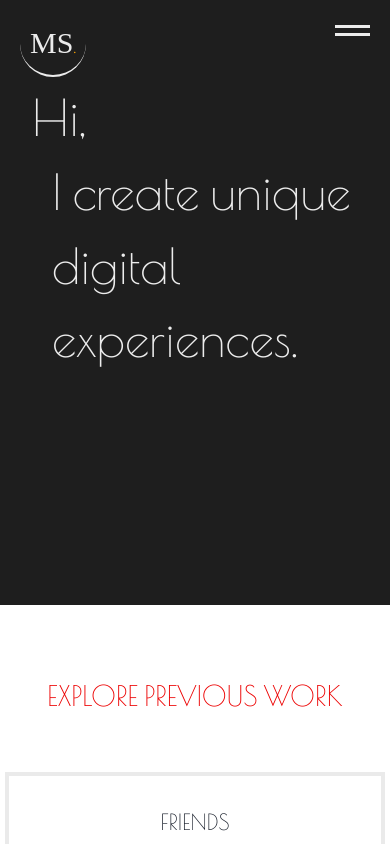
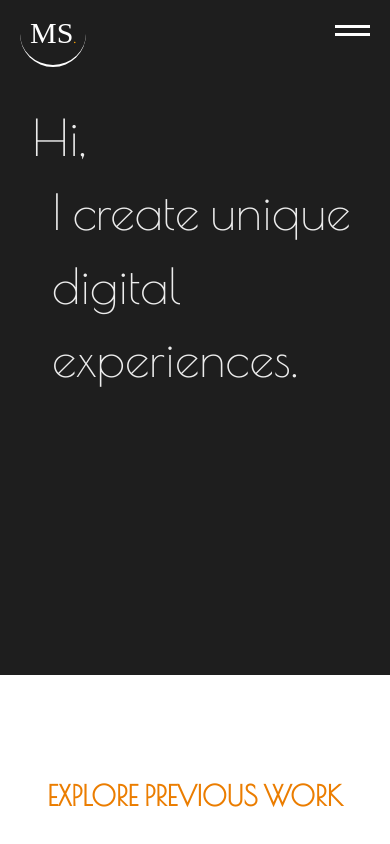
Before and after one commit to martinstojmenovski/Portfolio, a React (Create React App) app: page / in a window 390 px wide. Shown: the top 844 px of the page. Built offline with nearby package versions, Linux system fonts and the light colour scheme; a web font is replaced by a local one.

Commit message:
Finished design on hamburger menu..

```diff
--- a/src/Components/Dashboard.js
+++ b/src/Components/Dashboard.js
@@ -1,11 +1,8 @@
 import { Container, Heading, Text, background } from "@chakra-ui/react";
-
-import Background from "./images/denver-colorado.jpg";
 
 export default function Dashboard({ dashboard }) {
     const background = {
         position: "relative",
-        top: "-70px",
         height: "80vh",
         background:"rgb(30, 30, 30)",
     }
@@ -23,7 +20,7 @@ export default function Dashboard({ dashboard }) {
             <Container width={['100%', '80%']} top={"0"}
 
              >
-                <Text pl={"10px"} pt={"150px"} color={"#ececec"}  fontSize={50}>
+                <Text pl={"10px"} pt={"100px"} color={"#ececec"}  fontSize={50}>
                     Hi,
                 </Text>
                 <Text ml={"30px"} color={"#ececec"} fontSize={{  base: '49px', md: '90px', lg: '100px', xl: '116px' }}  >
--- a/src/Components/Navigation.js
+++ b/src/Components/Navigation.js
@@ -33,7 +33,7 @@ export default function Navigation(  ) {
     //Page navigation function - overflow hidden to stop page from scrolling
     const scrollToSection = (elementRef) => {
         window.scrollTo({
-            top: elementRef.current.offsetTop - 100,
+            top: elementRef.current.offsetTop,
             behavior: 'smooth'
         })
     }
@@ -46,18 +46,18 @@ export default function Navigation(  ) {
 
     // black background navigation menu when scroll
     useEffect(() => {
-        const handleScroll = () => {
-            if (window.scrollY >= 50) {
-                setBlack({
-                    background: "linear-gradient(to right, rgba(45, 0, 0, 0.9), rgba(227, 0, 0, 0.9) 100%)",
-                    boxShadow: "rgba(0, 0, 0, 0.15) 1.95px 1.95px 2.6px",
-                })
-            } else {
-                setBlack({
-                    background: "linear-gradient(to right, rgba(45, 0, 0, 0.0), rgba(227, 0, 0, 0.0) 100%)",
-                    boxShadow: "0 2px 10px 0 rgba(0,0,0, .0)",
-                })
-            }
+        const handleScroll = (elementRef) => {
+            // if (window.scrollY >= 50) {
+            //     setBlack({
+            //         background: "linear-gradient(to right, rgba(45, 0, 0, 0.9), rgba(227, 0, 0, 0.9) 100%)",
+            //         boxShadow: "rgba(0, 0, 0, 0.15) 1.95px 1.95px 2.6px",
+            //     })
+            // } else {
+            //     setBlack({
+            //         background: "linear-gradient(to right, rgba(45, 0, 0, 0.0), rgba(227, 0, 0, 0.0) 100%)",
+            //         boxShadow: "0 2px 10px 0 rgba(0,0,0, .0)",
+            //     })
+            // }
         }
         window.addEventListener('scroll', handleScroll)
         return () => {
@@ -70,14 +70,35 @@ export default function Navigation(  ) {
     const makeBorderbox = () => {
         const sections = document.querySelectorAll('section')
         const navLi = document.querySelectorAll('nav li')
+        const spans = document.querySelectorAll('nav button div span')
+        const ul = document.querySelectorAll('nav ul')
         let current = '';
+
         sections.forEach(section => {
             const sectionTop = section.offsetTop
-            if (window.scrollY + 450 >= sectionTop) {
+            // console.log(sectionTop)
+            if (window.scrollY + 20>= sectionTop) {
                 current = section.getAttribute('class')
+
+            }
+
+            if (section.classList.contains(current)) {
+
+                    navLi.forEach( li => {
+                        ul[0].style.backgroundColor = "black"
+                        li.style.color = "white"
+                        spans.forEach(span => span.style.backgroundColor = "white")
+                        if(current === "PROJECT" || current === "CONTACT"){
+                            li.style.color = "black"
+                            spans.forEach(span => span.style.backgroundColor = "black")
+                            ul[0].style.backgroundColor = "white"
+                        }
+                    })
+
             }
 
         })
+
 
         navLi.forEach(li => {
             li.style.borderBottom = "2px solid transparent"
@@ -89,21 +110,13 @@ export default function Navigation(  ) {
     }
     window.addEventListener('scroll', makeBorderbox)
 
-
-    // const styleList = {
-    //     listStyle: "none",
-    //     cursor: "pointer",
-    //     color: "#ececec",
-    //     fontWeight: "500",
-    //     padding: "10px",
-    // }
     const styleLogo = {
         position: "relative",
-        top: "10px",
         borderBottom: "2px solid",
         borderRadius: "50%",
         fontFamily: `Ephesis`,
         fontSize: "30px",
+        color: "white",
     }
     const desktopMenu = (
 
@@ -132,7 +145,7 @@ export default function Navigation(  ) {
                 zIndex: "2",
             }}
             >
-                <div style={{ color: "white" }}>
+                <div >
                     <li style={{ ...styleList, ...styleLogo }} className={'DASHBOARD'} onClick={() => scrollToSection(dashboard)}>MS<span style={{ color: "orange" }}>.</span></li>
                 </div>
                 {isLargerThan480 ? desktopMenu : <DropdownMenu scrollToSection={scrollToSection} project={project}  about={about} skills={skills} />}
--- a/src/Components/Project.js
+++ b/src/Components/Project.js
@@ -41,7 +41,7 @@ function Project({ project, projectsText }) {
 
   return (
     <section ref={project} id='PROJECT' className='PROJECT'>
-      <h1>EXPLORE PREVIOUS WORK</h1>
+      <h1 style={{paddingTop:"100px"}}>EXPLORE PREVIOUS WORK</h1>
 
       <div className='projects'>
         {images.map(((image, index) => <div key={index}>{image}</div>))}
--- a/src/Components/project.css
+++ b/src/Components/project.css
@@ -2,6 +2,7 @@
  /* position: relative; */
  /* top:100px; */
   /* box-shadow: 20px 0 0 0 rgba(0,0,0, .7); */
+
 }
 .projects {
   max-width: 80%;
@@ -13,8 +14,9 @@
 }
 #PROJECT h1{
   text-align: center;
-  color: rgb(236, 0, 0);
+  color: rgb(235, 125, 0);
   font-size: 28px;
+  font-weight: bold;
 
 
 }
--- a/src/Components/skills.css
+++ b/src/Components/skills.css
@@ -1,7 +1,8 @@
 #CONTACT{
     /* background: rgb(247, 247, 247); */
     position: relative;
-    top:60vh;
+    /* top:60vh; */
+    padding-top: 50vh ;
 
 }
 main {
```
